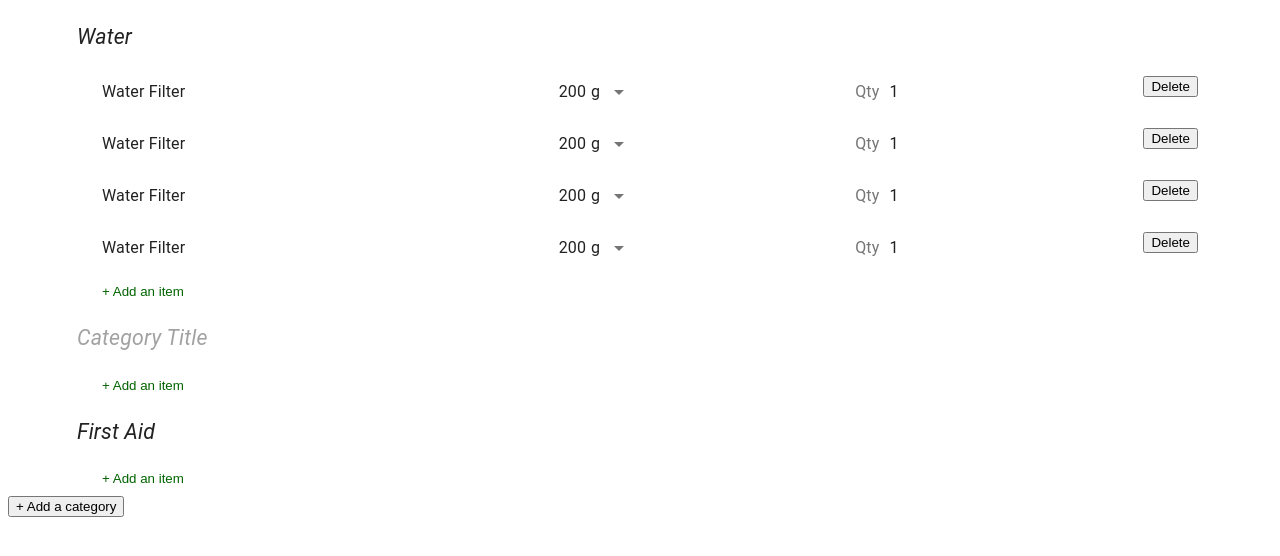
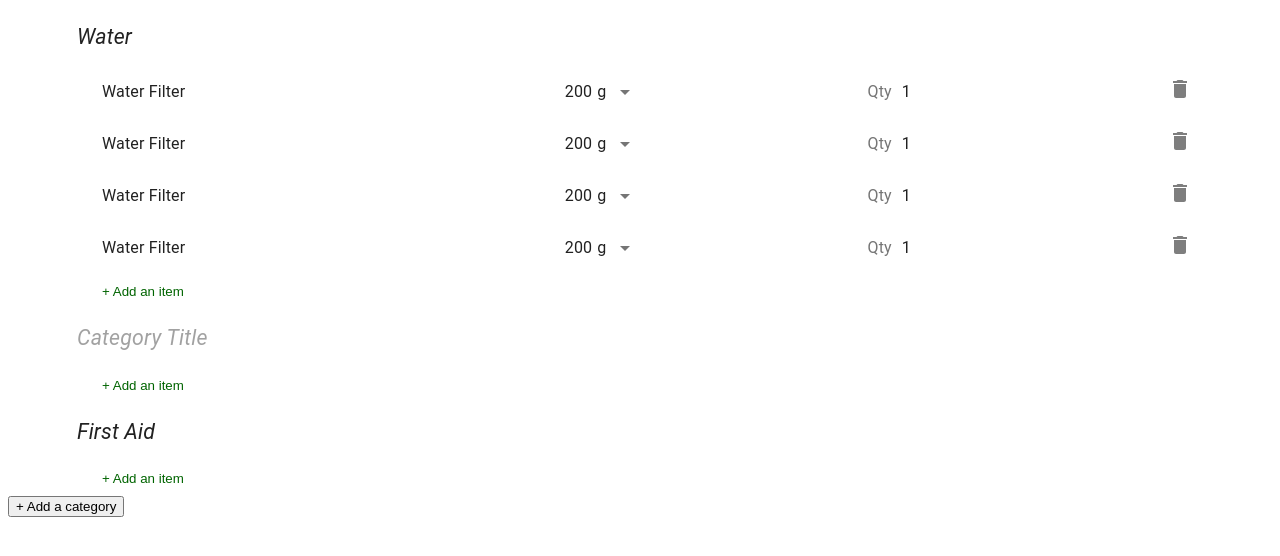
Before and after one commit to mitchHartigan/trekkr, a React (Create React App) app: page / in a window 1280 px wide. Shown: the top 556 px of the page. Built offline with nearby package versions, Linux system fonts and the light colour scheme.

Commit message:
feat: styled delete button

```diff
--- a/package.json
+++ b/package.json
@@ -5,6 +5,7 @@
   "dependencies": {
     "@atlaskit/css-reset": "^5.0.10",
     "@material-ui/core": "^4.11.0",
+    "@material-ui/icons": "^4.9.1",
     "@testing-library/jest-dom": "^4.2.4",
     "@testing-library/react": "^9.3.2",
     "@testing-library/user-event": "^7.1.2",
--- a/src/pack/Item/Item.js
+++ b/src/pack/Item/Item.js
@@ -4,12 +4,16 @@ import "./_item.scss";
 import { ItemContainer } from "./Item.elem";
 import { StylesProvider } from "@material-ui/core";
 import { Input, InputLabel, Select, MenuItem } from "@material-ui/core";
+import DeleteIcon from "@material-ui/icons/Delete";
 
 export default class Item extends Component {
   constructor(props) {
     super(props);
     this.state = {};
     //TODO: refactor as functional component
+    this.nameInput = React.createRef();
+    this.weightInput = React.createRef();
+    this.qtyInput = React.createRef();
   }
 
   handleUpdate = (evt) => {
@@ -27,7 +31,7 @@ export default class Item extends Component {
   render() {
     const { name, weight, qty, units } = this.props.item;
     return (
-      <StylesProvider injectFirst>
+      <StylesProvider>
         <Draggable draggableId={this.props.item.id} index={this.props.index}>
           {(provided, snapshot) => (
             <ItemContainer
@@ -39,6 +43,7 @@ export default class Item extends Component {
               <div>
                 <Input
                   className="item__input"
+                  ref={this.nameInput}
                   isDragging={snapshot.isDragging}
                   style={
                     snapshot.isDragging
@@ -56,6 +61,7 @@ export default class Item extends Component {
               <div>
                 <Input
                   className="item__weightInput"
+                  ref={this.weightInput}
                   name="weight"
                   type="number"
                   value={weight}
@@ -77,6 +83,7 @@ export default class Item extends Component {
                 <InputLabel id="qty">Qty</InputLabel>
                 <Input
                   className="item__qtyInput"
+                  ref={this.qtyInput}
                   type="number"
                   value={qty}
                   name="qty"
@@ -86,7 +93,12 @@ export default class Item extends Component {
               </div>
 
               <div>
-                <button onClick={this.handleDelete}>Delete</button>
+                <button
+                  className="item__deleteButton"
+                  onClick={this.handleDelete}
+                >
+                  <DeleteIcon />
+                </button>
               </div>
             </ItemContainer>
           )}
--- a/src/pack/Item/_item.scss
+++ b/src/pack/Item/_item.scss
@@ -31,6 +31,16 @@
     text-align: center;
     max-width: 40px;
   }
+  &__deleteButton {
+    border: none;
+    background-color: transparent;
+    opacity: 50%;
+    cursor: pointer;
+    &:hover {
+      opacity: 100%;
+      transition: opacity 0.2s ease;
+    }
+  }
 }
 // Overrides arrows on number input
 input::-webkit-outer-spin-button,
@@ -59,3 +69,7 @@ input::-webkit-inner-spin-button {
 .item__qtyInput:before {
   @include border-override();
 }
+
+.MuiButton-startIcon {
+  margin-right: 0px;
+}
```
Also changed, not shown: 1 other file (tests, documents, lock files or other folders).
